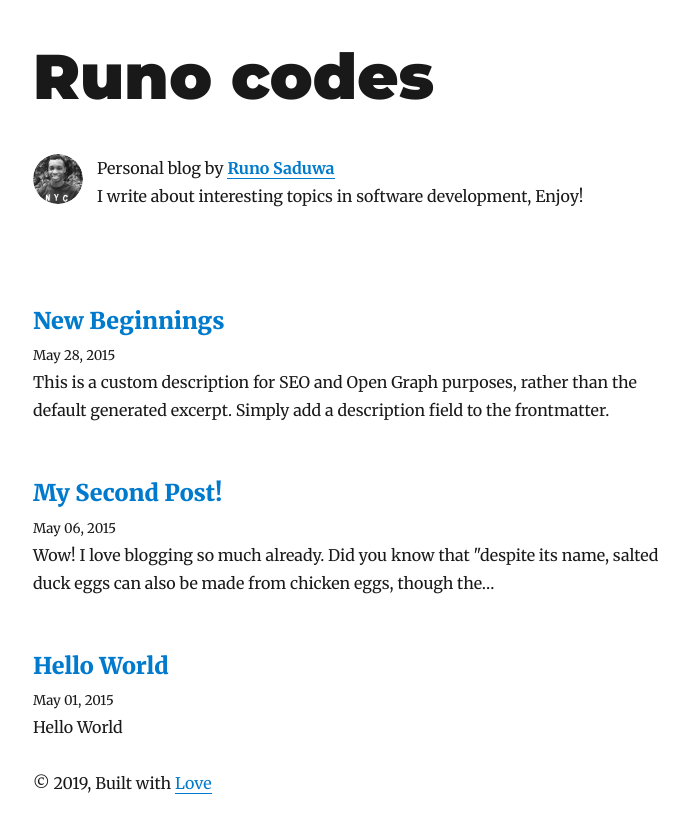
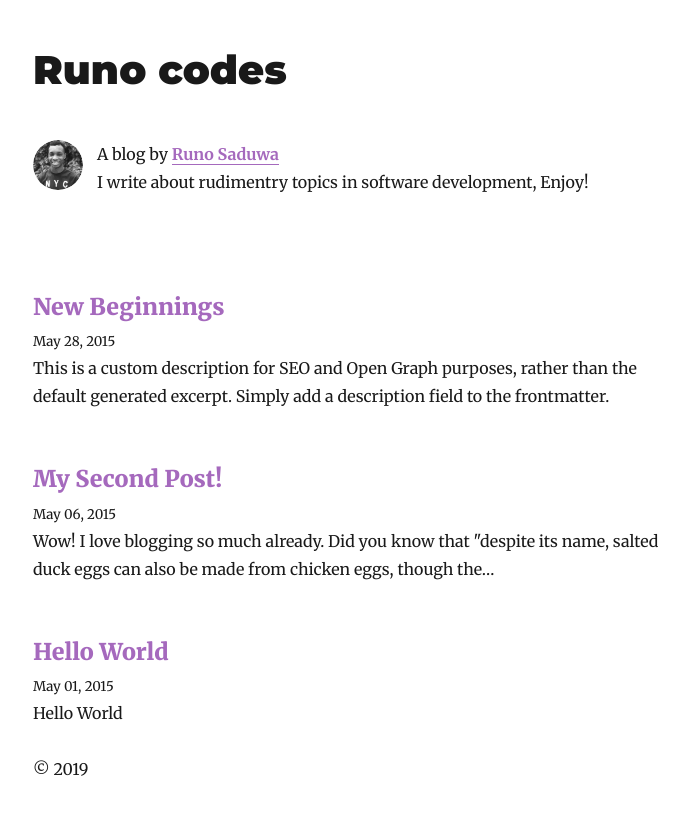
Before and after one commit to Runo-saduwa/runo-codes-blog, a Gatsby site: page / in a window 1280 px wide. Shown: the whole page, without its empty margins (292-981 px from the left). Built offline with nearby package versions, Linux system fonts and the light colour scheme; Gatsby itself is replaced by a stand-in of ours; some packages are replaced by stand-ins of ours.

Commit message:
ui update

```diff
--- a/gatsby-config.js
+++ b/gatsby-config.js
@@ -3,9 +3,9 @@ module.exports = {
     title: `Runo codes`,
     author: `Runo Saduwa`,
     description: `A blog by Runo Saduwa`,
-    siteUrl: `https://gatsby-starter-blog-demo.netlify.com/`,
+    siteUrl: `www.runo.codes`,
     social: {
-      twitter: `kylemathews`,
+      twitter: `SaduwaRuno`,
     },
   },
   plugins: [
@@ -57,13 +57,14 @@ module.exports = {
     {
       resolve: `gatsby-plugin-manifest`,
       options: {
-        name: `Gatsby Starter Blog`,
+        name: `my image`,
         short_name: `GatsbyJS`,
         start_url: `/`,
         background_color: `#ffffff`,
-        theme_color: `#663399`,
+        theme_color: `#ffffff`,
         display: `minimal-ui`,
-        icon: `content/assets/gatsby-icon.png`,
+        //tab icon
+        // icon:`content/assets/lol`,
       },
     },
     `gatsby-plugin-offline`,
--- a/src/components/bio.js
+++ b/src/components/bio.js
@@ -54,11 +54,11 @@ const Bio = () => {
         }}
       />
       <p>
-        Personal blog by <strong> <a href={`https://twitter.com/${social.twitter}`}>
+        A blog by <strong><a style={{color: `#A569BD`}} href={`https://twitter.com/${social.twitter}`}>
         {author}
         </a></strong>
         <br/>
-        I write about interesting topics in software development, Enjoy!
+        I write about rudimentry topics in software development, Enjoy!
       <br/>
 
 
--- a/src/components/layout.js
+++ b/src/components/layout.js
@@ -13,7 +13,7 @@ class Layout extends React.Component {
       header = (
         <h1
           style={{
-            ...scale(1.5),
+            ...scale(1.0),
             marginBottom: rhythm(1.5),
             marginTop: 0,
           }}
@@ -63,9 +63,9 @@ class Layout extends React.Component {
         <header>{header}</header>
         <main>{children}</main>
         <footer>
-          © {new Date().getFullYear()}, Built with
+          © {new Date().getFullYear()}
           {` `}
-          <a href="#">Love</a>
+          {/* <a href="#" color={{color:`#A569BD !important`}}>Love</a> */}
         </footer>
       </div>
     )
--- a/src/pages/index.js
+++ b/src/pages/index.js
@@ -14,7 +14,7 @@ class BlogIndex extends React.Component {
 
     return (
       <Layout location={this.props.location} title={siteTitle}>
-        <SEO title="All posts" />
+        <SEO title="A blog by Runo" />
         <Bio />
         {posts.map(({ node }) => {
           const title = node.frontmatter.title || node.fields.slug
@@ -24,9 +24,10 @@ class BlogIndex extends React.Component {
                 <h3
                   style={{
                     marginBottom: rhythm(1 / 4),
+                    color: `inherit`
                   }}
                 >
-                  <Link style={{ boxShadow: `none` }} to={node.fields.slug}>
+                  <Link style={{ boxShadow: `none`, fontWeight: `bolder`, color: `#A569BD`}} to={node.fields.slug}>
                     {title}
                   </Link>
                 </h3>
--- a/src/templates/blog-post.js
+++ b/src/templates/blog-post.js
@@ -61,14 +61,14 @@ class BlogPostTemplate extends React.Component {
           >
             <li>
               {previous && (
-                <Link to={previous.fields.slug} rel="prev">
+                <Link style={{color:`#A569BD`}} to={previous.fields.slug} rel="prev">
                   ← {previous.frontmatter.title}
                 </Link>
               )}
             </li>
             <li>
               {next && (
-                <Link to={next.fields.slug} rel="next">
+                <Link style={{color:`#A569BD`}} to={next.fields.slug} rel="next">
                   {next.frontmatter.title} →
                 </Link>
               )}
```
Also changed, not shown: content/assets/gatsby-icon.png (deleted), static/favicon.ico (deleted).
